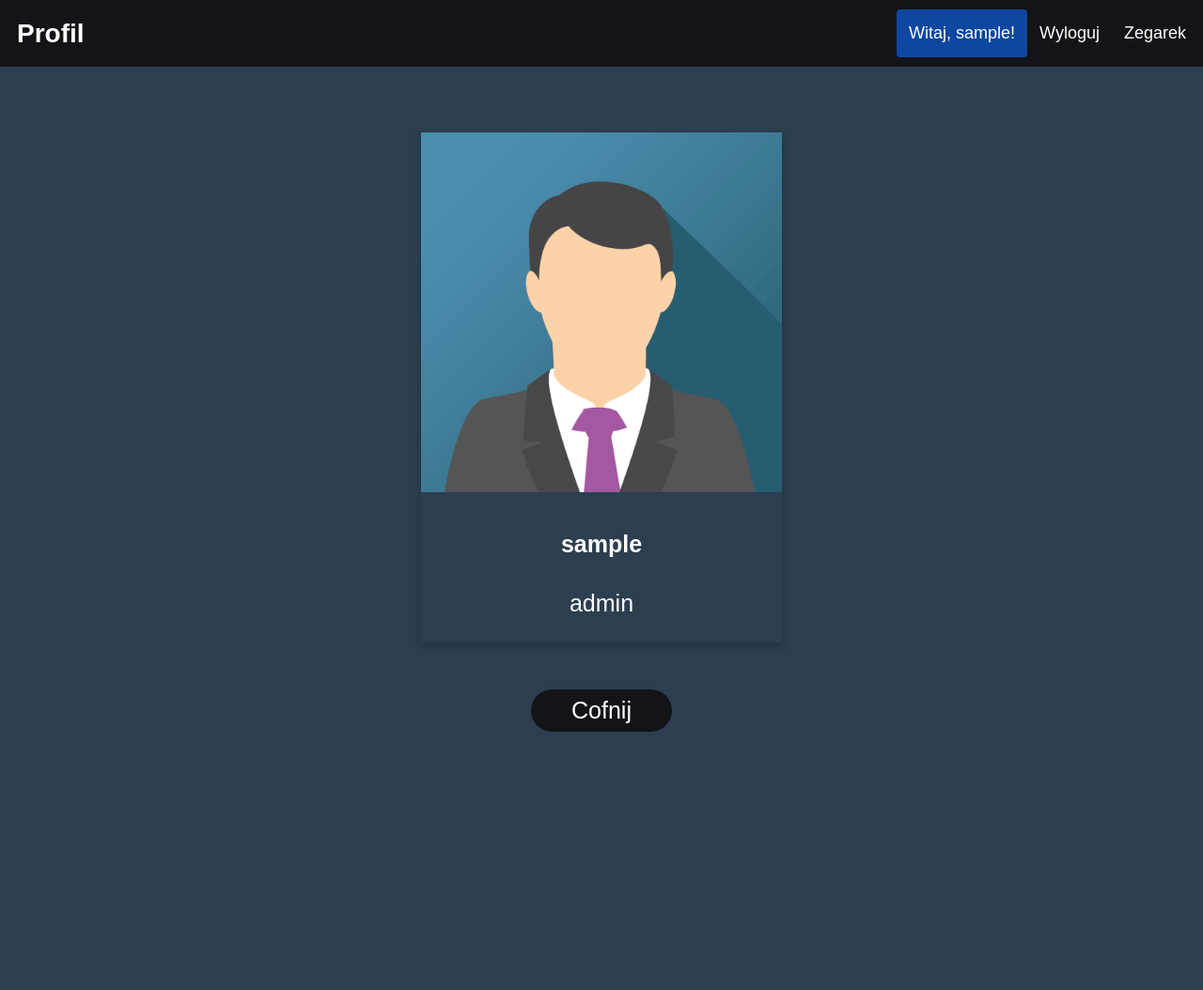
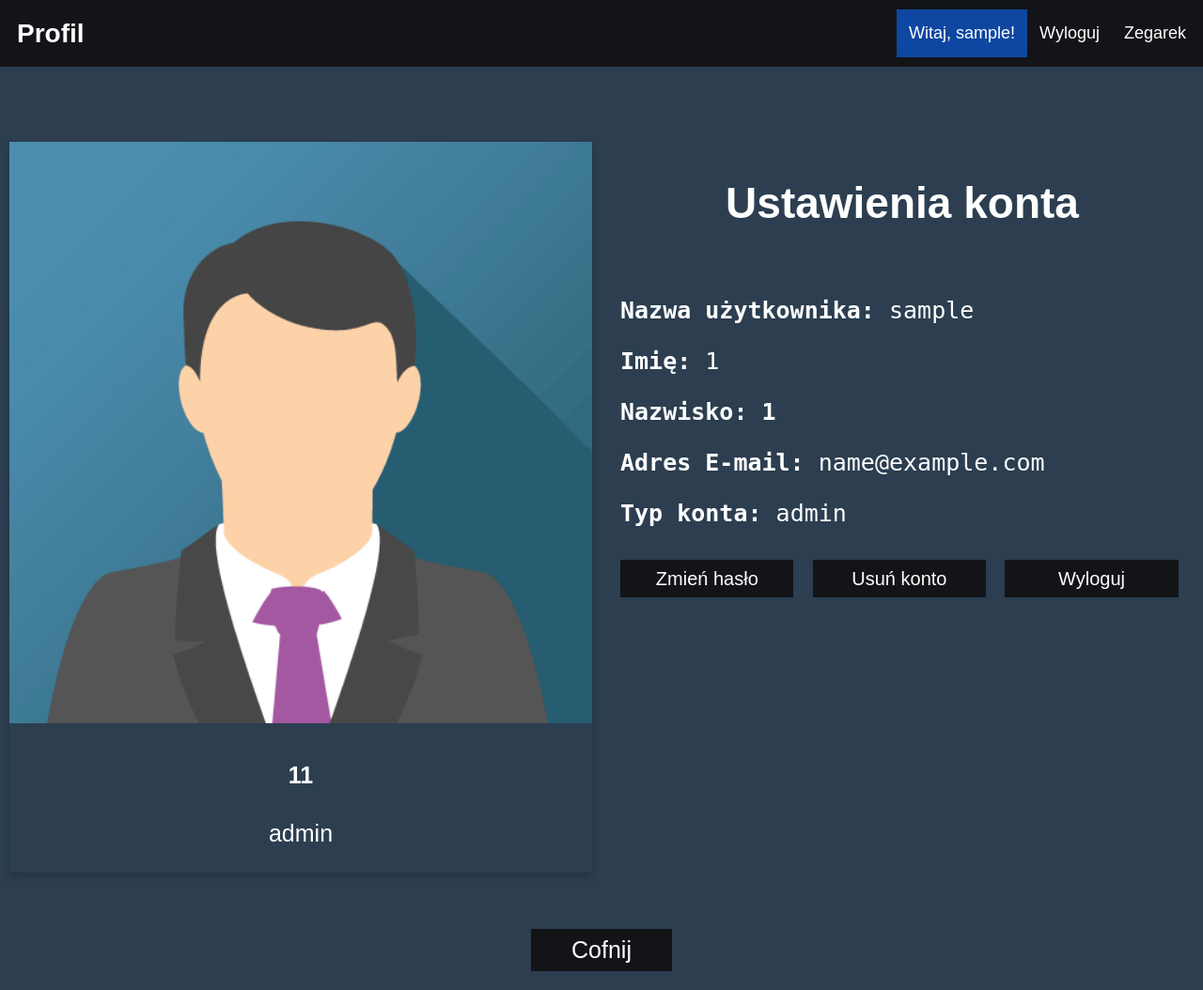
Before and after one commit to Yournicknamehere/E14, a PHP site: page /profil.php in a window 1280 px wide. Shown: the whole page at 94% size. Before the commit the page ends 779 px from the top, so only its background shows below. Run offline with PHP 8.4, Linux system fonts and the light colour scheme; the visitor is signed in with stand-in values (Sample User, id 1).

Commit message:
Responsywność

```diff
--- a/CSS/style.css
+++ b/CSS/style.css
@@ -26,7 +26,6 @@ body {
     text-decoration: none;
     font-size: 18px;
     line-height: 25px;
-    border-radius: 4px;
 }
 
 .header a.logo {
@@ -58,7 +57,6 @@ body {
     background-color: #131418;
     margin-left: 20px;
     margin-right: 20px;
-    border-radius: 25px;
     padding: 15px;
 }
 
@@ -71,7 +69,6 @@ body {
 
 .formInput {
     padding: 10px;
-    border-radius: 25px;
     border: 0;
     margin-bottom: 20px;
     height: 45px;
@@ -101,7 +98,6 @@ input:focus {
 .formOutput {font-size: 27px;}
 
 .formInputBtn {
-    border-radius: 25px;
     border: 0;
     margin-bottom: 20px;
     font-size: 25px;
@@ -113,7 +109,6 @@ input:focus {
 
 .menuButton {
     padding: 10px;
-    border-radius: 25px;
     border: 0;
     margin-top: 30px;
     margin-right: 40px;
@@ -124,6 +119,18 @@ input:focus {
     background: #131418;
     color: white;
     font-size: 21px;
+}
+
+.profileButton {
+    padding-top: 5px;
+    padding-bottom: 5px;
+    border: 0;
+    width: 90%;
+    background: #131418;
+    color: white;
+    font-size: 20px;
+    height: 40px;
+    margin-bottom: 20px;
 }
 
 a {
@@ -153,7 +160,6 @@ a:hover {
 
 select {
     border: 0;
-    border-radius: 25px;
     font-family: Arial, Helvetica, sans-serif;
     font-size: 18px;
     padding: 5px;
@@ -202,14 +208,14 @@ select:focus {outline: none;}
 
 #zegar {
     font-size: 72px;
-    font-family: 'Segoe UI', Tahoma, Geneva, Verdana, sans-serif;
+    font-family: Arial, Helvetica, sans-serif;
     background-color: #131418;
     margin-left: 20px;
     margin-right: 20px;
+    padding-top: 25px;
+    padding-bottom: 25px;
+    font-weight: bold;
     border-radius: 25px;
-    padding-top: 15px;
-    padding-bottom: 15px;
-    font-weight: bold;
 }
 
 .card {
@@ -227,7 +233,7 @@ select:focus {outline: none;}
   }
 
   .profil {
-      width: 30%;
+      width: 100%;
       margin-top: 50px;
       margin-bottom: 50px;
       vertical-align: middle;
@@ -239,6 +245,36 @@ select:focus {outline: none;}
       margin-top: 50px;
   }
 
+  .column {
+      float: left;
+      width: 50%;
+      padding: 10px;
+  }
+
+  .row::after {
+      content: "";
+      display: table;
+      clear: both;
+  }
+
+  .columnInColumn {
+      float: left;
+      width: 33%;
+  }
+
+  .rowInRow::after {
+      content: "";
+      display: table;
+      clear: both;
+  }
+
+  .profileInfo {
+      width: 100%;
+      padding: 10px;
+      text-align: left;
+      font-family: monospace;
+  }
+
   @media screen and (max-width: 780px) {
     .header a {
         float: none;
@@ -246,13 +282,11 @@ select:focus {outline: none;}
         text-align: left;
     }
 
-    .header-right {
-        float: none;
-    }
+    .header-right { float: none; }
 
-    .info {
-        font-size: 36px;
-    }
+    .info { font-size: 36px; }
+
+    .column { width: 100%; }
 
     .formInput {
         width: 80%;
@@ -272,11 +306,7 @@ select:focus {outline: none;}
         font-size: 18px;
     }
 
-    body {
-        font-size: 16px;
-    }
+    body { font-size: 16px; }
 
-    select {
-        font-size: 18px;
-    }
+    select { font-size: 18px; }
 }
--- a/logowanie.php
+++ b/logowanie.php
@@ -43,7 +43,7 @@
                 $loginFormularz = trim($_POST['login']);
                 $hasloFormularz = trim($_POST['haslo']);
                 $hasloFormularz = md5($hasloFormularz, FALSE);
-                $sql = "SELECT login, haslo, stanowisko FROM uzytkownicy WHERE login = '$loginFormularz';";
+                $sql = "SELECT login, imie, nazwisko, email, haslo, stanowisko FROM uzytkownicy WHERE login = '$loginFormularz';";
 
                 $result = $connection->query($sql);
 
@@ -54,6 +54,9 @@
 
                 if($loginFormularz === $loginUzytkownika && $hasloFormularz === $hasloUzytkownika) {
                     $_SESSION['userName'] = $loginUzytkownika;
+                    $_SESSION['userFirstName'] = $obj->imie;
+                    $_SESSION['userLastName'] = $obj->nazwisko;
+                    $_SESSION['userEmail'] = $obj->email;
                     $_SESSION['userAccountType'] = $stanowisko;
                     $loginUzytkownika = $hasloUzytkownika = $stanowisko = $hasloFormularz = $loginFormularz = "";
                     echo "<script> przekieruj('menu.php'); </script>";
--- a/profil.php
+++ b/profil.php
@@ -38,16 +38,46 @@
 
         ?>
 
-        <div class="profil">
-            <div class="card">
-                <img src="/img/img_avatar.png" alt="Avatar" style="width:100%">
-                <div class="container">
-                    <h4><b><?php echo $_SESSION['userName']; ?></b></h4>
-                    <p><?php echo $_SESSION['userAccountType']; ?></p>
+        <div class="row">
+            <div class="column">
+                <div class="profil">
+                    <div class="card">
+                        <img src="/img/img_avatar.png" alt="Avatar"   style="width:100%">
+                        <div class="container">
+                            <h4><b><?php echo $_SESSION['userFirstName'] .$_SESSION['userLastName']; ?></b></h4>
+                            <p><?php echo $_SESSION['userAccountType']; ?></p>
+                        </div>
+                    </div>
                 </div>
             </div>
+
+            <div class="column">
+                <h2 style="font-size: 46px">Ustawienia konta</h2>
+                <div class="profileInfo">
+                    <p><b>Nazwa użytkownika: </b> <?php echo $_SESSION['userName']; ?> </p>
+                    <p><b>Imię: </b> <?php echo $_SESSION['userFirstName']; ?> </p>
+                    <b><b>Nazwisko: </b> <?php echo $_SESSION['userLastName']; ?> </b>
+                    <p><b>Adres E-mail: </b> <?php echo $_SESSION['userEmail']; ?> </p>
+                    <p><b>Typ konta: </b> <?php echo $_SESSION['userAccountType']; ?> </p>
+                </div>
+
+                <div class="rowInRow">
+                    <div class="columnInColumn">
+                        <button class="profileButton">Zmień hasło</button>
+                    </div>
+
+                    <div class="columnInColumn">
+                        <button class="profileButton">Usuń konto</button>
+                    </div>
+
+                    <div class="columnInColumn">
+                        <button class="profileButton">Wyloguj</button>
+                    </div>
+                </div>
+
+            </div>
+
         </div>
-
         <!-- Powrót do strony głównej -->
         <button class="formInputBtn" id="confnijBtn"><a href ="menu.php">Cofnij</a></button>
     </div>
```
Also changed, not shown: rejestrowanie.php (+14 -6 lines).
